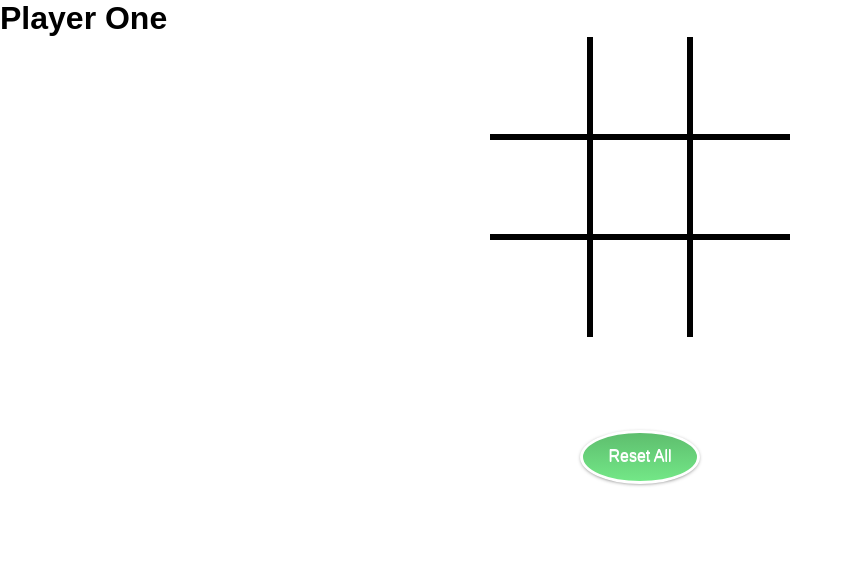
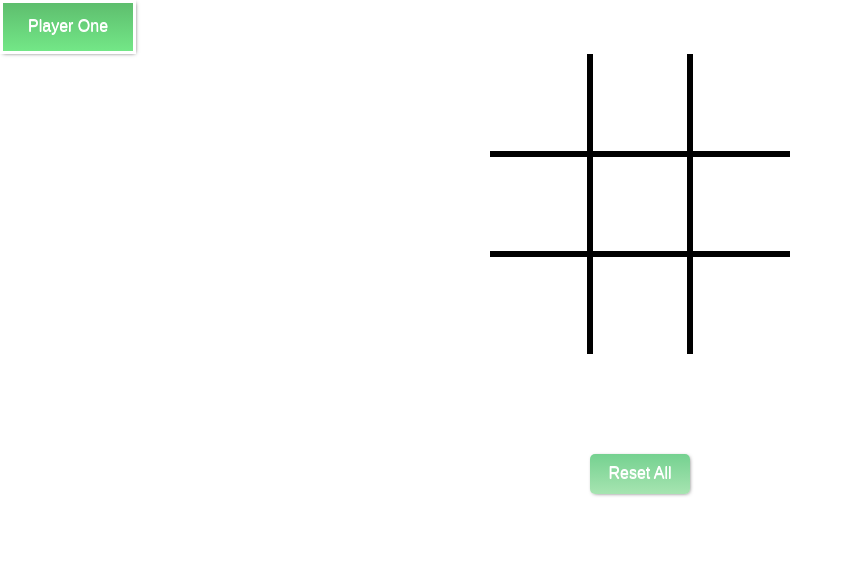
Before and after one commit to DiscoTheZombie/TicTacToeJS, a plain HTML site: page index.html in a window 1280 px wide. Shown: the whole page, without its empty margins (0-851 px from the left). Drawn offline with Linux system fonts and the light colour scheme.

Commit message:
added button animation + player border

```diff
--- a/index.html
+++ b/index.html
@@ -9,44 +9,46 @@
 </head>
 
 <body>
-    <h1 id="status"></h1>
+    <h1 id="status" class="status-1"></h1>
     <div class="frame">
+
         <div id="GameBoard">
             <!-- Row 1 -->
-            <div id="A1" class="Tile Tile-1"></div>
-            <div id="A2" class="Tile Tile-2"></div>
-            <div id="A3" class="Tile Tile-3"></div>
+            <div id="A1" class="Tile"></div>
+            <div id="A2" class="Tile"></div>
+            <div id="A3" class="Tile"></div>
 
 
 
             <!-- Row 2 -->
-            <div id="A4" class="Tile Tile-4"></div>
-            <div id="A5" class="Tile Tile-5"></div>
-            <div id="A6" class="Tile Tile-6"></div>
+            <div id="A4" class="Tile"></div>
+            <div id="A5" class="Tile"></div>
+            <div id="A6" class="Tile"></div>
 
 
 
             <!-- Row 3 -->
-            <div id="A7" class="Tile Tile-7"></div>
-            <div id="A8" class="Tile Tile-8"></div>
-            <div id="A9" class="Tile Tile-9"></div>
+            <div id="A7" class="Tile"></div>
+            <div id="A8" class="Tile"></div>
+            <div id="A9" class="Tile"></div>
 
 
 
 
         </div>
+    </div>
 
 
 
-        <div class="frame">
+    <div class="frame">
 
 
 
-            <a href="#" class="glass">Reset All</a>
+        <button " class="glass glass-1 "><span>Reset All</span></button>
         </div>
 
 
-        <script src="TicTacToe.js"></script>
+        <script src="TicTacToe.js "></script>
 </body>
 
 </html>
--- a/stylesheet.css
+++ b/stylesheet.css
@@ -15,6 +15,23 @@
 
 .frame {}
 
+#status {
+    position: relative;
+    display: inline-block;
+    padding: 15px 25px;
+    border-style: solid;
+    background-color: rgb(94, 190, 110);
+    background-image: linear-gradient(rgb(94, 190, 110), rgb(115, 231, 135));
+    box-shadow: 1px 1px 4px -2px #333;
+    text-shadow: 0px -1px;
+    /* text styles */
+    text-decoration: none;
+    color: #fff;
+    font-size: 1em;
+    font-family: sans-serif;
+    font-weight: 100;
+}
+
 #GameBoard {
     position: relative;
     display: grid;
@@ -31,19 +48,22 @@
     justify-content: center;
     font-weight: bold;
     border-style: solid;
-    transition: background 0.2s ease-in-out;
+    transition: 0.2s ease-in-out;
 }
 
 .Tile:hover {
+    position: relative;
+    width: 100px;
+    height: 100px;
+    border-style: solid 3px black;
     background-color: rgb(94, 190, 110);
+    background-image: linear-gradient(to bottom right, rgb(94, 190, 110), rgb(214, 248, 219));
     cursor: pointer;
-    transition: ease-in-out 0.4s;
+    transition: 0.5s ease-out;
 }
 
-.disabled {
-    pointer-events: none;
-    opacity: 0.3;
-}
+
+/*Delete outer lines of Gameboard Grid using id's*/
 
 #A1,
 #A2,
@@ -69,44 +89,118 @@
     border-bottom: none;
 }
 
-.btn-frame {
-    display: flex;
-    align-items: center;
-    justify-content: center;
-    background-color: crimson;
-    margin: auto;
-    width: 400px;
-}
+
+/*Styling button glass */
 
 .glass {
     position: relative;
+    padding: 15px 25px;
+    border-radius: 5px;
+    cursor: pointer;
     display: inline-block;
-    padding: 15px 25px;
-    border-style: solid;
     background-color: rgb(94, 190, 110);
     background-image: linear-gradient(rgb(94, 190, 110), rgb(115, 231, 135));
-    border-radius: 50%;
-    box-shadow: 0px 1px 4px -2px #333;
+    box-shadow: 1px 1px 4px -2px #333;
     text-shadow: 0px -1px;
-    /* text styles */
     text-decoration: none;
     color: #fff;
     font-size: 1em;
     font-family: sans-serif;
     font-weight: 100;
+    outline: none;
+}
+
+
+/*Styling button glass-1 */
+
+.glass-1 {
+    background: rgb(94, 190, 110);
+    background: linear-gradient(0deg, rgba(126, 216, 141, 0.685) 0%, rgb(117, 209, 144) 100%);
+    width: 100px;
+    height: 40px;
+    line-height: 40px;
+    padding: 0;
+    border: none;
+}
+
+
+/*Positioning glass-1 class + span tag in glass*/
+
+.glass-1 span {
+    position: relative;
+    display: block;
+    width: 100%;
+    height: 100%;
 }
 
 .glass:hover {
     background: linear-gradient(rgb(160, 236, 172), rgb(99, 185, 219));
 }
 
+.glass:before,
 .glass:after {
-    content: '';
     position: absolute;
-    top: 2px;
-    left: 2px;
-    height: 50%;
-    background: linear-gradient(to top left rgba(255, 255, 255, 0.8), rgba(109, 199, 211, 0.877));
+    content: "";
+    right: 0;
+    top: 0;
+    background: rgb(55, 171, 238);
+    transition: all 0.6s ease;
+}
+
+.glass:before {
+    height: 0%;
+    width: 2px;
+}
+
+.glass:after {
+    width: 0%;
+    height: 2px;
+}
+
+.glass:hover {
+    background: rgb(255, 255, 255);
+    box-shadow: none;
+    transition: all 0.6s ease;
+}
+
+.glass:hover:before {
+    height: 100%;
+}
+
+.glass:hover:after {
+    width: 100%;
+}
+
+.glass-1 span:hover {
+    color: rgb(94, 190, 110);
+}
+
+.glass-1 span:before,
+.glass-1 span:after {
+    position: absolute;
+    content: "";
+    left: 0;
+    bottom: 0;
+    background: rgb(82, 204, 184);
+    transition: all 0.3s ease;
+}
+
+.glass-1 span:before {
+    width: 2px;
+    height: 0%;
+}
+
+.glass-1 span:after {
+    width: 0%;
+    height: 2px;
+}
+
+.glass-1 span:hover:before {
+    height: 100%;
+}
+
+.glass-1 span:hover:after {
+    width: 100%;
 }
 
 .Player1 {
```
Also changed, not shown: TicTacToe.js (+20 -20 lines).
